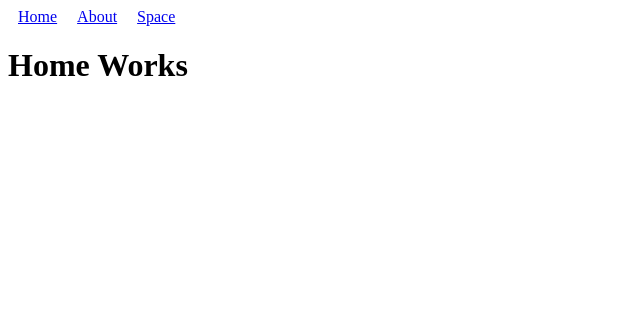
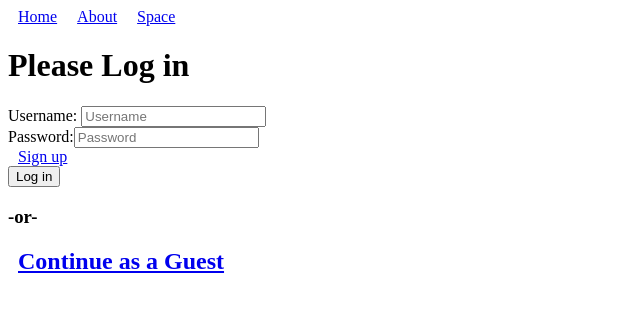
Before and after one commit to callanbr/OpenSourceCabbages-FrontEnd, a React app: page / in a window 1280 px wide. Shown: the top 312 px of the page, without its empty margins (0-640 px from the left). Built offline with nearby package versions, Linux system fonts and the light colour scheme; the HTML template or start-up script is replaced by a standard one.

Commit message:
new views

```diff
--- a/src/App.js
+++ b/src/App.js
@@ -4,6 +4,7 @@ import { BrowserRouter as Router, Switch, Route } from 'react-router-dom';
 import NavBar from './components/NavBar/Navbar';
 import Home from './views/Home/Home';
 import About from './views/About/About';
+import Login from './views/Login/Login';
 
 export default function App(props) {
    return (
@@ -11,9 +12,10 @@ export default function App(props) {
          <Router basename='/'>
             <NavBar />
             <Switch>
-               <Route exact path='/' component={Home} />
+               <Route exact path='/' component={Login} />
                <Route exact path='/about' component={About} />
-               <Route component={Home} />
+               <Route exact path='/home' component={Home}/>
+               <Route component={Login} />
             </Switch>
          </Router>
       </>
--- a/src/components/NavBar/Navbar.js
+++ b/src/components/NavBar/Navbar.js
@@ -5,7 +5,7 @@ import './NavBar.css';
 export default function NavBar(props) {
    return (
       <>
-         <Link to='/' className='link'>
+         <Link to='/home' className='link'>
             Home
          </Link>
          <Link to='/about' className='link'>
--- a/src/views/Home/Home.js
+++ b/src/views/Home/Home.js
@@ -5,6 +5,7 @@ export default function Home(props) {
    return (
       <>
          <h1>Home Works</h1>
+
       </>
    );
 }
--- /dev/null
+++ b/src/views/Login/Login.js
@@ -0,0 +1,63 @@
+import React, { useState } from "react";
+import { Link } from "react-router-dom";
+import "./Login.css";
+
+export default function Login(props) {
+  const [state, setState] = useState({
+    username: "",
+    pwd: "",
+  });
+
+  const handleFormSubmit = (e) => {
+    e.preventDefault();
+    console.log("Username: " + state.username + ". Password: " + state.pwd);
+  };
+
+  const handleChange = (e) => {
+    const value = e.target.value;
+    setState({
+      ...state,
+      [e.target.name]: value,
+    });
+  };
+
+  return (
+    <>
+      <h1> Please Log in</h1>
+      <form onSubmit={handleFormSubmit}>
+        <label htmlFor="username">Username: </label>
+        <input
+          type="text"
+          id="username"
+          name="username"
+          placeholder="Username"
+          onChange={handleChange}
+        />
+        <div>
+          <label htmlFor="pwd">Password:</label>
+          <input
+            type="password"
+            id="pwd"
+            name="pwd"
+            placeholder="Password"
+            onChange={handleChange}
+          />
+        </div>
+        <div>
+          <Link to="/register" className="link">
+            Sign up
+          </Link>
+        </div>
+        <button name="logIn" type="submit">
+          Log in
+        </button>
+      </form>
+      <h3>-or-</h3>
+      <h2>
+        <Link to="/home" className="link">
+          Continue as a Guest
+        </Link>
+      </h2>
+    </>
+  );
+}
```
Also changed, not shown: src/views/Login/Login.css (added), 1 other file (tests, documents, lock files or other folders).
